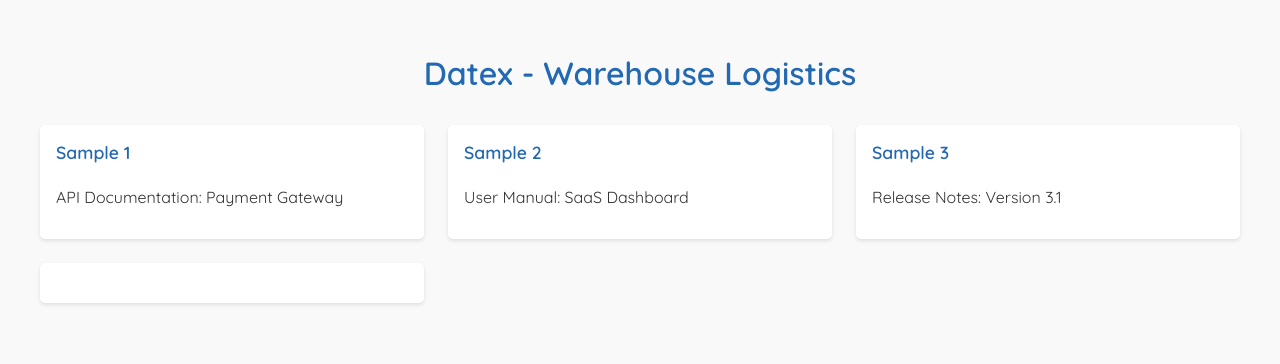
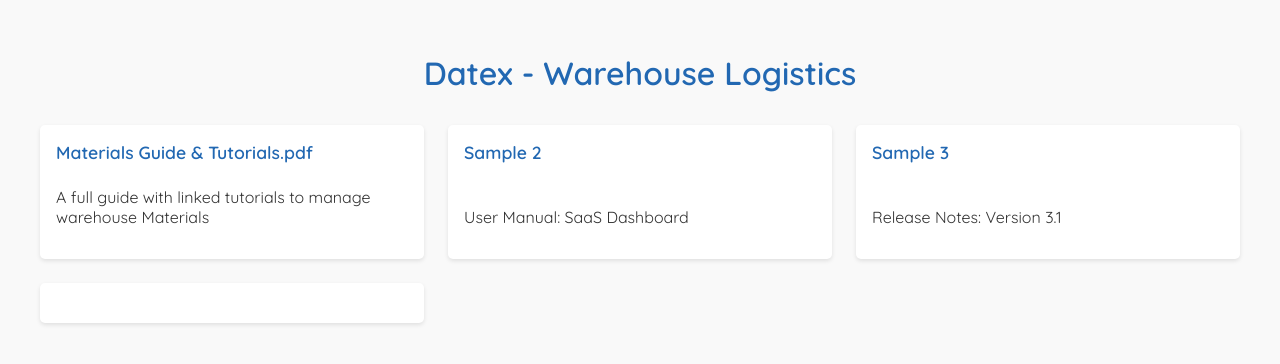
Before and after one commit to Daisy-Docs/Portfolio, a Jekyll site: the page Datex.html, which Jekyll copies as it is, in a window 1280 px wide. Shown: the top 364 px of the page. Built offline with Jekyll 4.4.1, drawn with Linux system fonts in a browser that asks for light colours.

Commit message:
Update Datex.html

```diff
--- a/Datex.html
+++ b/Datex.html
@@ -79,15 +79,15 @@
 
   <div class="grid-container">
     <div class="sample">
-      <h2><a href="#">Sample 1</a></h2>
-      <p>API Documentation: Payment Gateway</p>
+      <h2><a href="Portfolio/assets/Documentation/Datex/Materials Guide & Tutorials.pdf">Materials Guide & Tutorials.pdf</a></h2>
+      <p>A full guide with linked tutorials to manage warehouse Materials</p>
     </div>
     <div class="sample">
-      <h2><a href="#">Sample 2</a></h2>
+      <h2><a href="Portfolio/assets/Documentation/Datex/Materials Guide & Tutorials.pdf">Sample 2</a></h2>
       <p>User Manual: SaaS Dashboard</p>
     </div>
     <div class="sample">
-      <h2><a href="#">Sample 3</a></h2>
+      <h2><a href="Portfolio/assets/Documentation/Datex/Materials Guide & Tutorials.pdf">Sample 3</a></h2>
       <p>Release Notes: Version 3.1</p>
     </div>
     <div class="sample">
```
